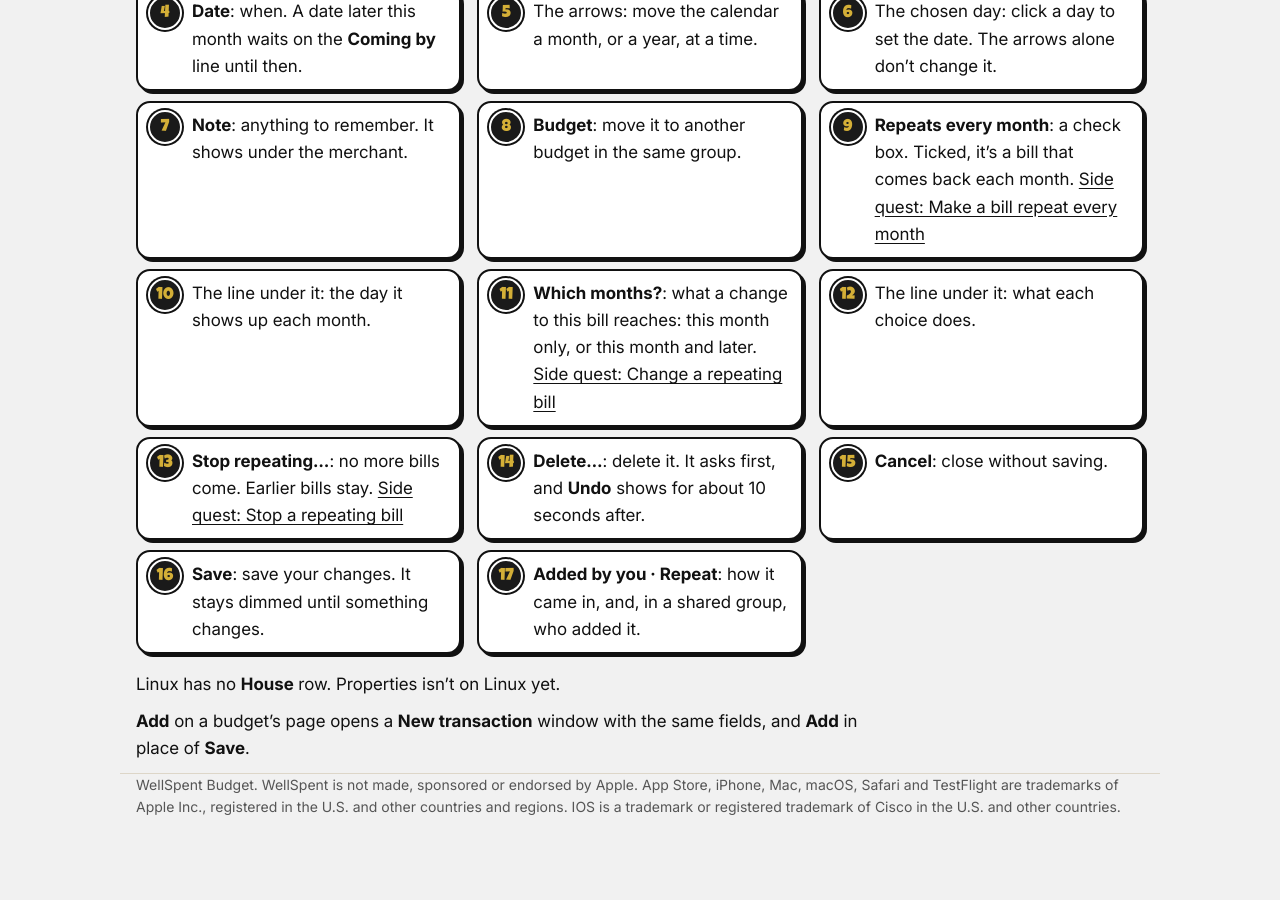
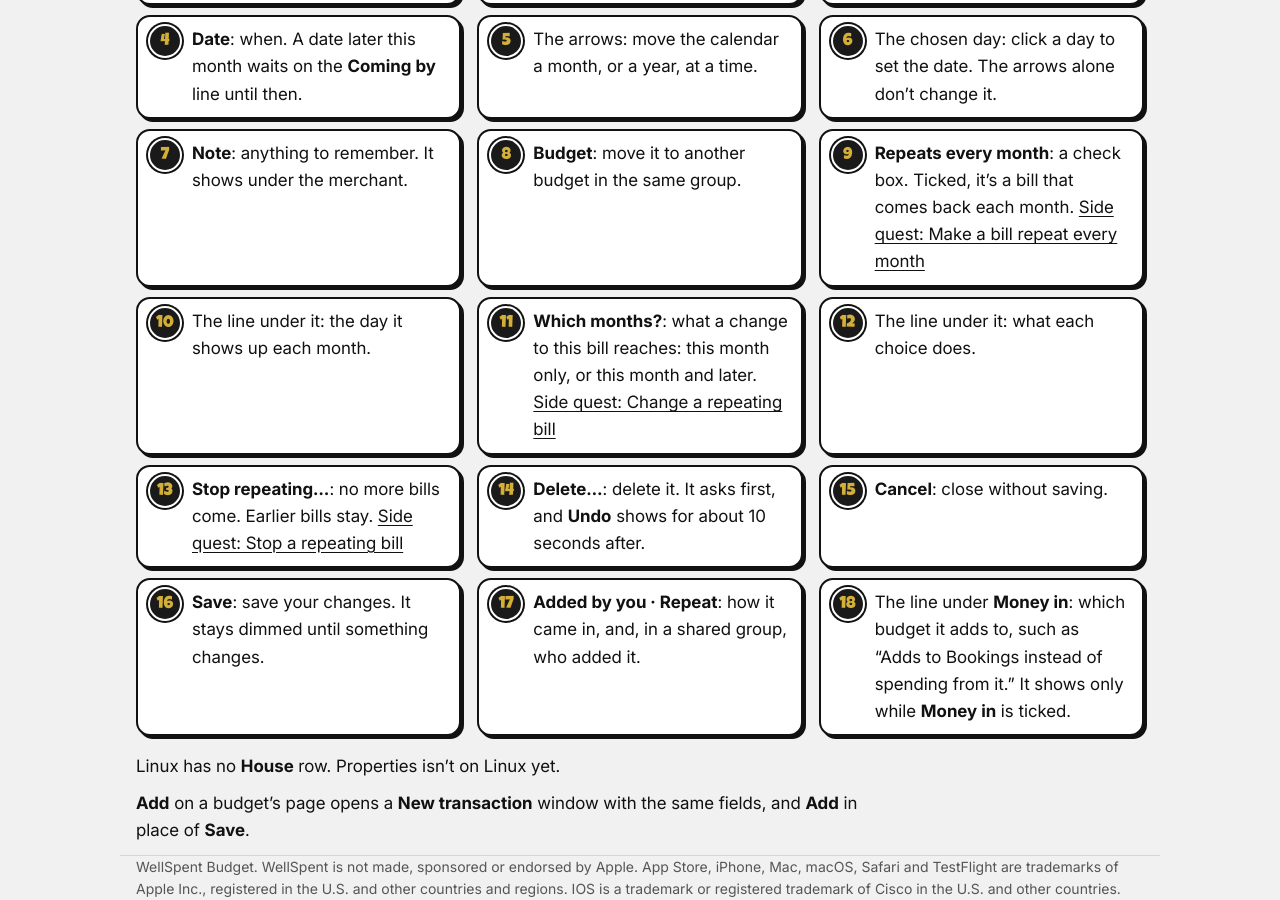
Before and after one commit to WellSpent-OC/WellSpent-Budget, a Jekyll site: the page built from docs/transactions/tour-a-transaction.md, in a window 1280 px wide and 900 px high, scrolled down 5073 px. Built offline with Jekyll 4.4.1, drawn with Linux system fonts in a browser that asks for light colours; before the commit the page ends 5891 px from its top, so only the background shows below that.

Commit message:
Guide: the Linux Money in line (INC-04) (#158)
Follows #153. On Linux, a transaction with Money in ticked shows a line
saying which budget it adds to.

- Tour a transaction, On Linux: the picture is redrawn with Money in
ticked and the Budget menu on Bookings. New number 18 for the line.
Numbers 1 to 17 are unchanged.
- Add money coming in, On Linux: a "You see" line, as the iPhone section
already has.

Fact check: the Linux words against #153 ("Adds to Bookings instead of
spending from it.", shown only while Money in is ticked).

The pages carry no "Coming in the next update." line, because Money in
itself has shipped. Only the Linux line is new. Say if you want the line
added anyway.

🤖 Generated with [Claude Code](https://claude.com/claude-code)

Co-authored-by: WellSpent <dev@wellspent.space>
Co-authored-by: Claude Opus 5.5 <noreply@anthropic.com>

```diff
--- a/docs/transactions/tour-a-transaction.md
+++ b/docs/transactions/tour-a-transaction.md
@@ -96,9 +96,10 @@ Click a transaction in a budget's list, and it opens like this. Click each field
 15. **Cancel**: close without saving.
 16. **Save**: save your changes. It stays dimmed until something changes.
 17. **Added by you · Repeat**: how it came in, and, in a shared group, who added it.
+18. The line under **Money in**: which budget it adds to, such as "Adds to Bookings instead of spending from it." It shows only while **Money in** is ticked.
 
 Linux has no **House** row. Properties isn't on Linux yet.
 
 **Add** on a budget's page opens a **New transaction** window with the same fields, and **Add** in place of **Save**.
 
-<!-- Scenarios: INC-01, REPEAT-01, REPEAT-05, REPEAT-08, WHEEL-21, PROP-26, ENTRY-02, ENTRY-03, ENTRY-04, ENTRY-06, EDIT-01, EDIT-02, EDIT-03, EDIT-04, EDIT-06, EDIT-07, EDIT-08, EDIT-10, EDIT-11 -->
+<!-- Scenarios: INC-01, REPEAT-01, REPEAT-05, REPEAT-08, WHEEL-21, PROP-26, ENTRY-02, ENTRY-03, ENTRY-04, ENTRY-06, EDIT-01, EDIT-02, EDIT-03, EDIT-04, EDIT-06, EDIT-07, EDIT-08, EDIT-10, EDIT-11, INC-04 -->
```
Also changed, not shown: other parts of docs/transactions/tour-a-transaction.md (+1 -1 lines), docs/transactions/add-money-in.md (+3 -1 lines), docs/assets/shots/tour-linux-a-transaction.svg.
